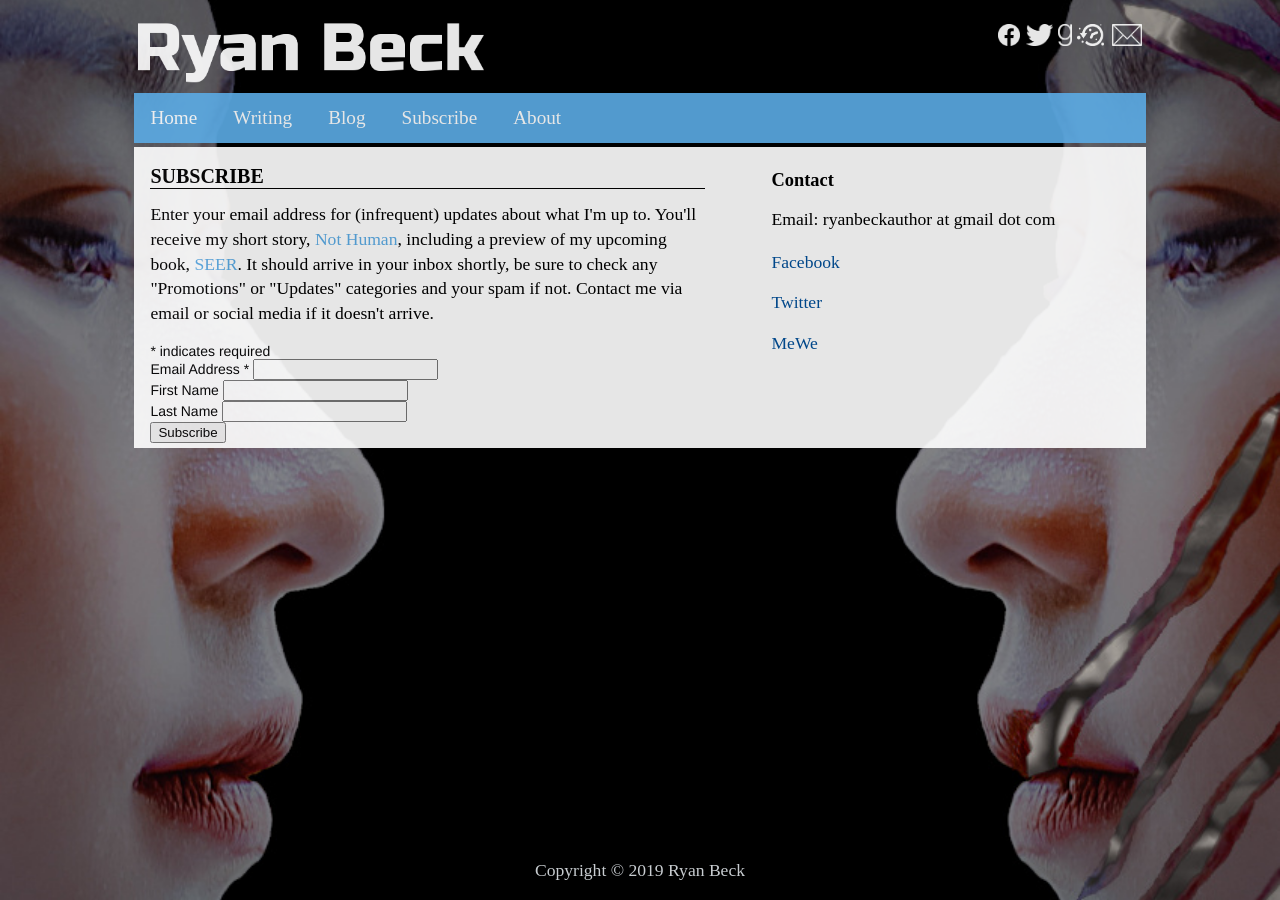
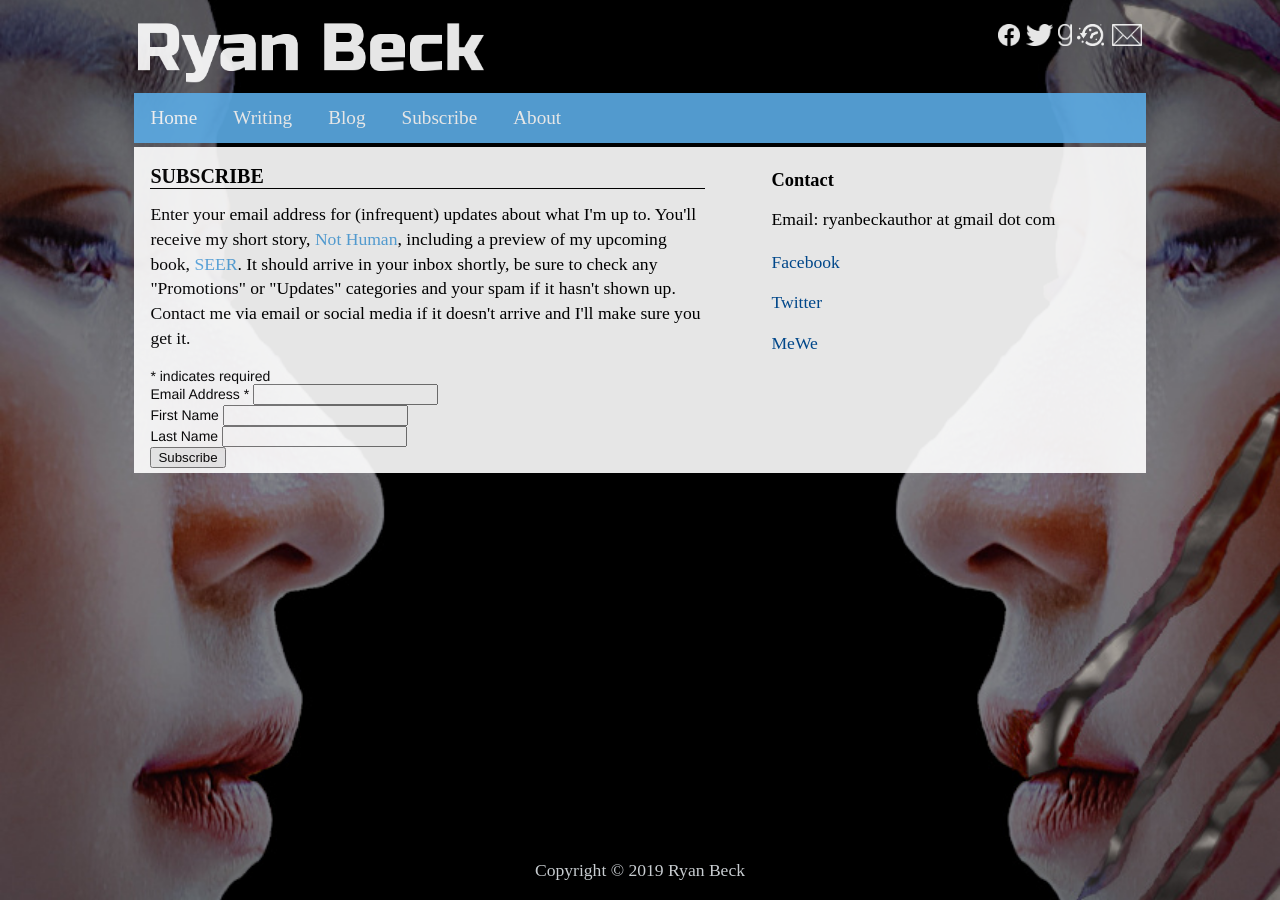
Before and after one commit to ryooan/ryooan.github.io, a Jekyll site: the page built from subscribe.html, in a window 1280 px wide. Built offline with Jekyll 4.4.1, drawn with Linux system fonts in a browser that asks for light colours; comment, search, counter and statistics services are not loaded.

Commit message:
Update subscribe.html

```diff
--- a/subscribe.html
+++ b/subscribe.html
@@ -7,7 +7,7 @@
 <div class="aboutleft">
 	<div class="description">
 		<h1 class="mainheader">SUBSCRIBE</h1>
-		<p>Enter your email address for (infrequent) updates about what I'm up to. You'll receive my short story, <span class="workparagraph"><a href="https://www.ryanbeckauthor.com/writing/NotHuman" class="worklinks">Not Human</a></span>, including a preview of my upcoming book, <span class="workparagraph"><a href="https://www.ryanbeckauthor.com/writing/SEER" class="worklinks">SEER</a></span>. It should arrive in your inbox shortly, be sure to check any "Promotions" or "Updates" categories and your spam if not. Contact me via email or social media if it doesn't arrive.</p>
+		<p>Enter your email address for (infrequent) updates about what I'm up to. You'll receive my short story, <span class="workparagraph"><a href="https://www.ryanbeckauthor.com/writing/NotHuman" class="worklinks">Not Human</a></span>, including a preview of my upcoming book, <span class="workparagraph"><a href="https://www.ryanbeckauthor.com/writing/SEER" class="worklinks">SEER</a></span>. It should arrive in your inbox shortly, be sure to check any "Promotions" or "Updates" categories and your spam if it hasn't shown up. Contact me via email or social media if it doesn't arrive and I'll make sure you get it.</p>
 		<!-- Begin Mailchimp Signup Form -->
 		<link href="//cdn-images.mailchimp.com/embedcode/classic-10_7.css" rel="stylesheet" type="text/css">
 		<style type="text/css">
```
